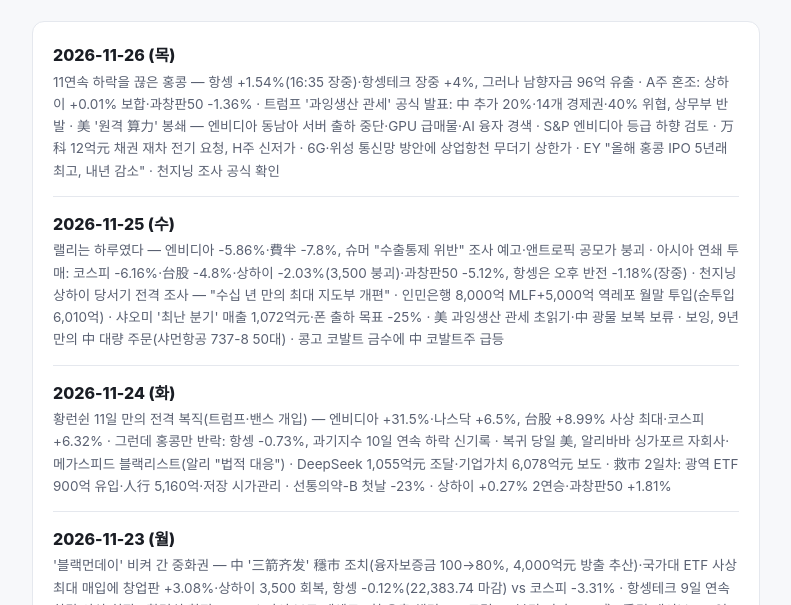
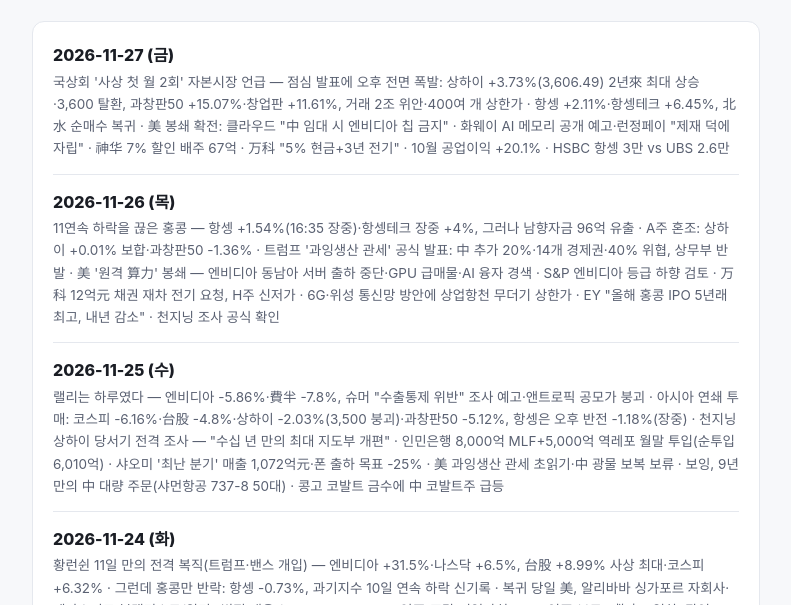
Before and after one commit to code219-linggu/china-digest, a plain HTML site: page index.html in a window 1280 px wide. Shown: the part 195-800 px from the top of the page, without its empty margins (244-1035 px from the left). Drawn offline with Linux system fonts and the light colour scheme.

Commit message:
deploy: index.html

```diff
--- a/index.html
+++ b/index.html
@@ -34,6 +34,10 @@
 
 <div class="list">
   <!-- 새 다이제스트는 이 줄 바로 아래에 추가 (최신이 위) -->
+  <a class="day" href="2026-11-27.html">
+    <div class="date">2026-11-27 (금)</div>
+    <div class="desc">국상회 '사상 첫 월 2회' 자본시장 언급 — 점심 발표에 오후 전면 폭발: 상하이 +3.73%(3,606.49) 2년來 최대 상승·3,600 탈환, 과창판50 +15.07%·창업판 +11.61%, 거래 2조 위안·400여 개 상한가 · 항셍 +2.11%·항셍테크 +6.45%, 北水 순매수 복귀 · 美 봉쇄 확전: 클라우드 "中 임대 시 엔비디아 칩 금지" · 화웨이 AI 메모리 공개 예고·런정페이 "제재 덕에 자립" · 神华 7% 할인 배주 67억 · 万科 "5% 현금+3년 전기" · 10월 공업이익 +20.1% · HSBC 항셍 3만 vs UBS 2.6만</div>
+  </a>
   <a class="day" href="2026-11-26.html">
     <div class="date">2026-11-26 (목)</div>
     <div class="desc">11연속 하락을 끊은 홍콩 — 항셍 +1.54%(16:35 장중)·항셍테크 장중 +4%, 그러나 남향자금 96억 유출 · A주 혼조: 상하이 +0.01% 보합·과창판50 -1.36% · 트럼프 '과잉생산 관세' 공식 발표: 中 추가 20%·14개 경제권·40% 위협, 상무부 반발 · 美 '원격 算力' 봉쇄 — 엔비디아 동남아 서버 출하 중단·GPU 급매물·AI 융자 경색 · S&amp;P 엔비디아 등급 하향 검토 · 万科 12억元 채권 재차 전기 요청, H주 신저가 · 6G·위성 통신망 방안에 상업항천 무더기 상한가 · EY "올해 홍콩 IPO 5년래 최고, 내년 감소" · 천지닝 조사 공식 확인</div>
```
